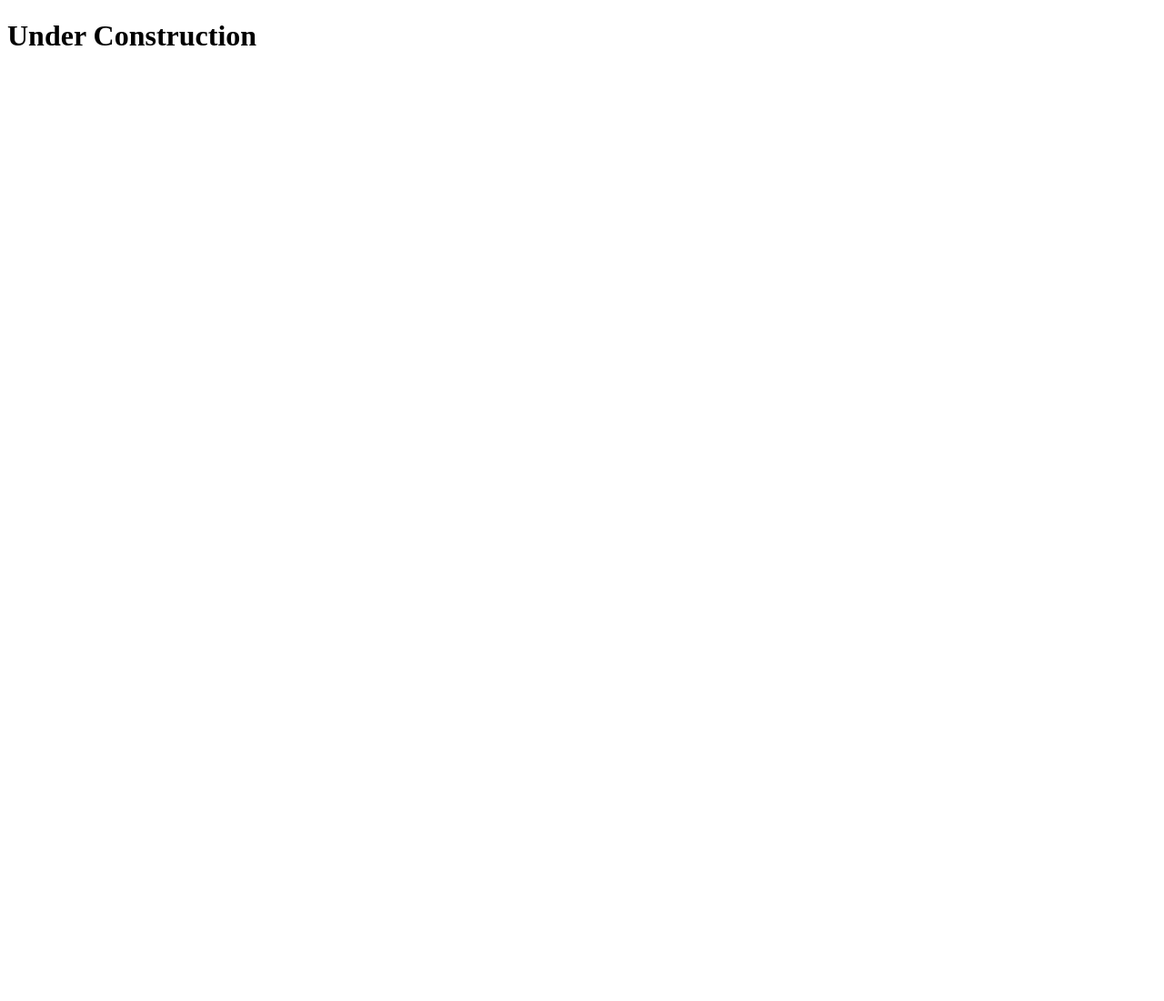
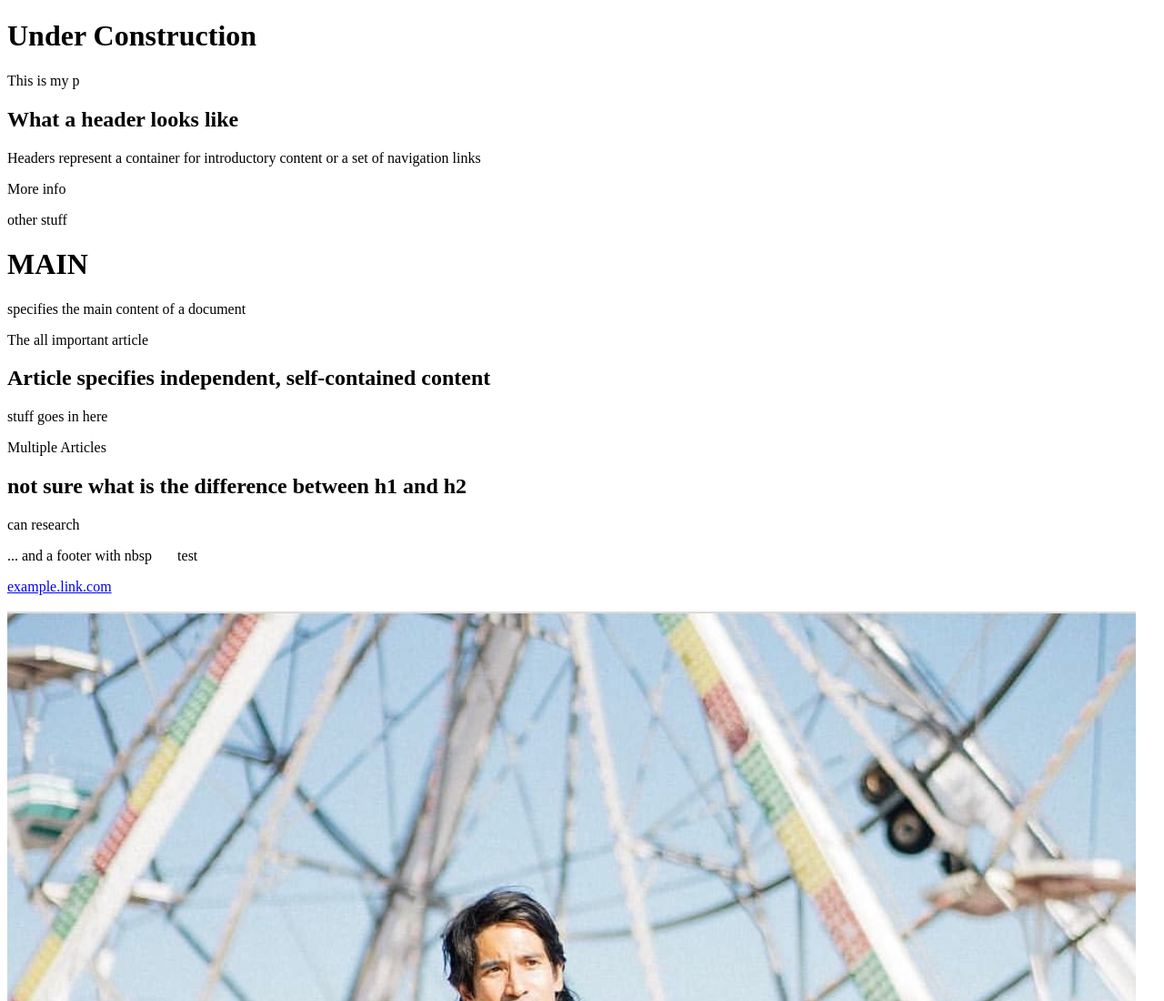
Before and after one commit to PT-Web-Dev-Jan-23/js-assignment-4-html-me-something-prints-philbert, a website: page index.html in a window 1280 px wide. Shown: the top 1100 px of the page at 91% size. Before the commit the page ends 800 px from the top, so only its background shows below. Drawn offline with Linux system fonts and the light colour scheme; files whose address does not match are found by name.

Commit message:
Added Basic Requirements and created images folder

```diff
--- a/index.html
+++ b/index.html
@@ -4,5 +4,38 @@
    </head>
    <body>
       <h1>Under Construction</h1>
+      <p>This is my p </p>
+      <article>
+         <header>
+            <h1>What a header looks like</h1>
+            <p>Headers represent a container for introductory content or a set of navigation links</p>
+            <p>More info</p>
+         </header>
+         <p>other stuff</p>
+      </article>
+
+      <main>
+         <h1>MAIN</h1>
+         <p>specifies the main content of a document</p>
+
+         <article>The all important article</article>
+            <h2>Article specifies independent, self-contained content</h2>
+            <p>stuff goes in here</p>
+         </article>
+
+         <article>Multiple Articles</article>
+            <h2>not sure what is the difference between h1 and h2</h2>
+            <p>can research</p>
+      </main>
+
+
+      <footer>
+         <p>... and a footer with nbsp&#160&#160&#160&#160&#160&#160&#160test</p>
+         <p><a href="example.link.com">example.link.com</a></p>
+      </footer>
+
+
+      <img src="file:///Users/ppadilla/Desktop/LaunchCode/Assignments/js-assignment-4-html-me-something-prints-philbert/images/IMG_1567 copy.jpg">
+      <!-- Need an HTML Entity -->
    </body>
 </html>
```
Also changed, not shown: images/IMG_1567 copy.jpg (added).
